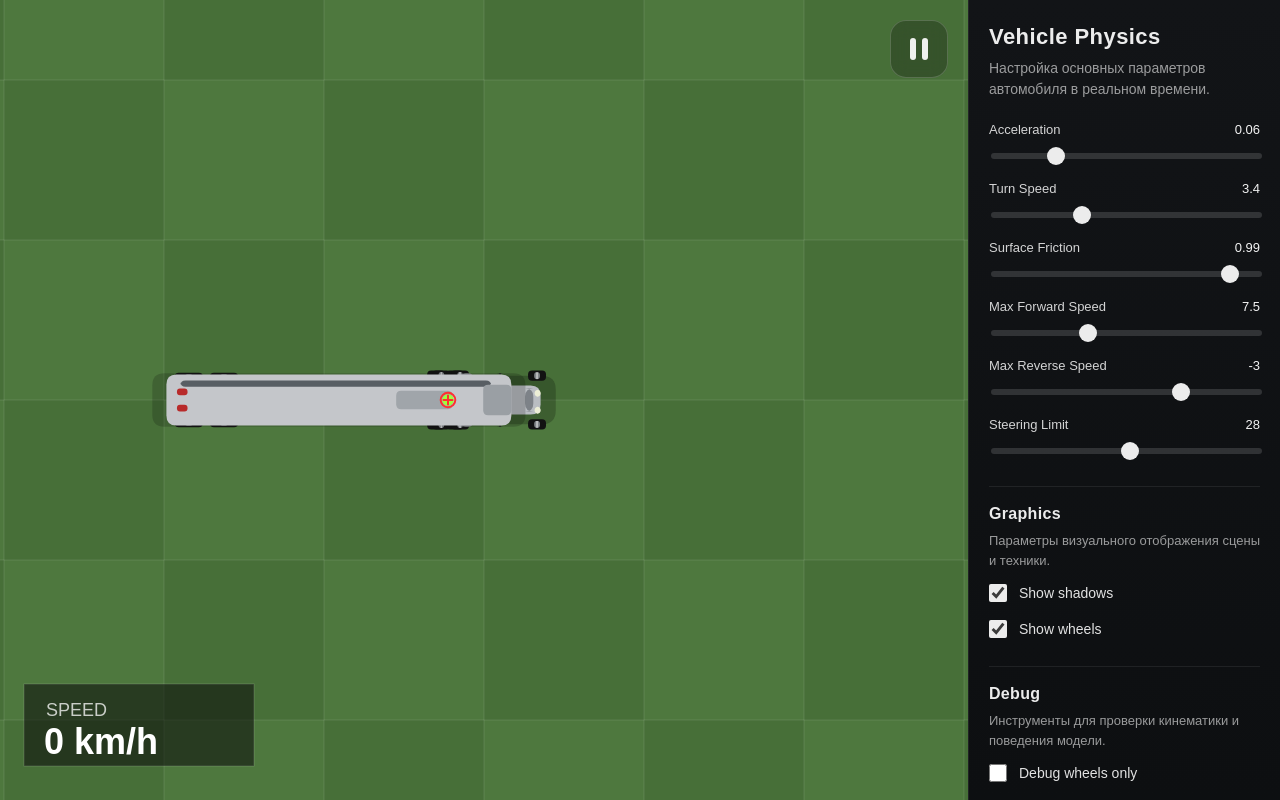
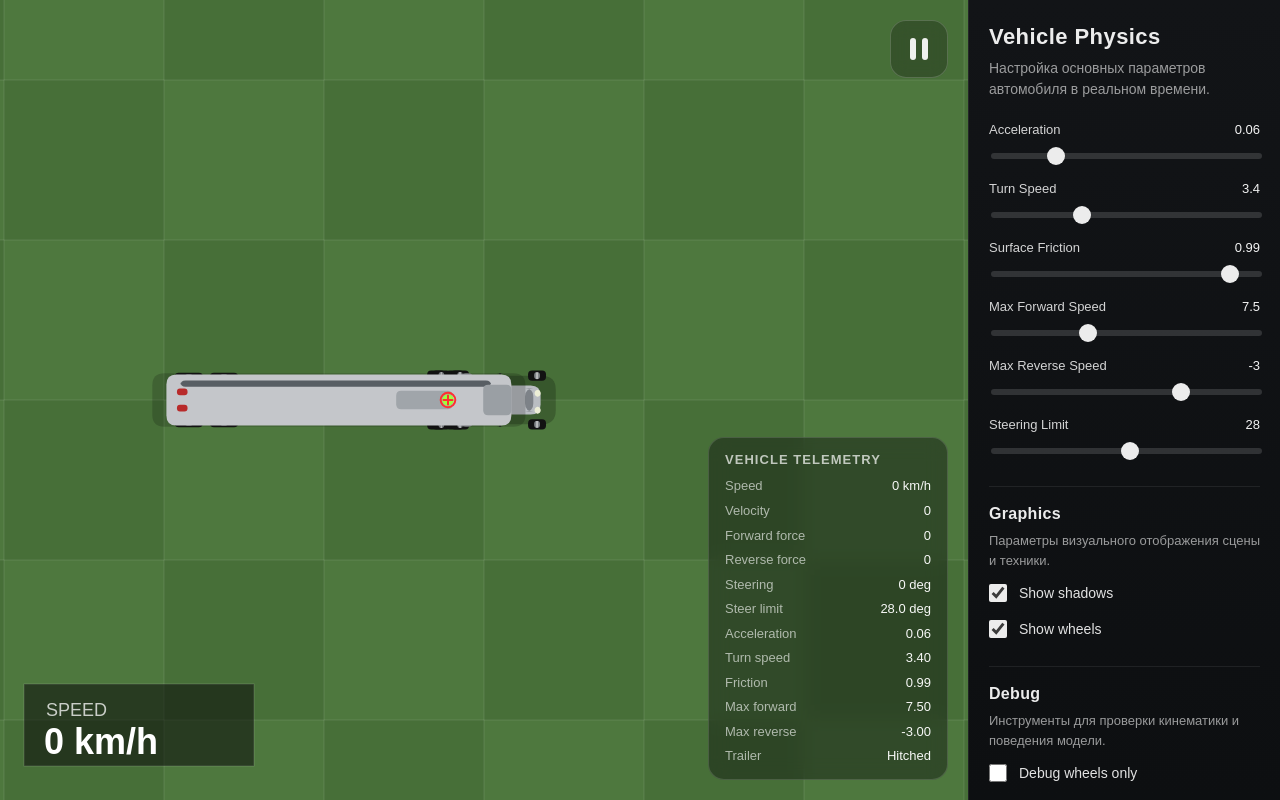
Before and after one commit to yarikus/carsim, a plain HTML site: page index.html in a window 1280 px wide. Drawn offline with Linux system fonts and the light colour scheme.

Commit message:
vehicle telemetry

```diff
--- a/index.html
+++ b/index.html
@@ -98,6 +98,50 @@
                 width: 100%;
                 height: 100vh;
                 background: linear-gradient(180deg, rgb(72, 108, 38) 0%, rgb(92, 128, 54) 100%);
+            }
+
+            .telemetry-panel {
+                position: fixed;
+                right: 332px;
+                bottom: 20px;
+                width: 240px;
+                box-sizing: border-box;
+                padding: 14px 16px;
+                border: 1px solid rgba(255, 255, 255, 0.14);
+                border-radius: 16px;
+                background: rgba(10, 12, 14, 0.42);
+                backdrop-filter: blur(10px);
+                -webkit-backdrop-filter: blur(10px);
+                color: rgba(255, 255, 255, 0.92);
+                z-index: 2;
+                pointer-events: none;
+            }
+
+            .telemetry-panel h3 {
+                margin: 0 0 10px;
+                font-size: 13px;
+                font-weight: 700;
+                letter-spacing: 0.08em;
+                text-transform: uppercase;
+                color: rgba(255, 255, 255, 0.7);
+            }
+
+            .telemetry-grid {
+                display: grid;
+                grid-template-columns: minmax(0, 1fr) auto;
+                gap: 7px 14px;
+                font-size: 13px;
+                line-height: 1.35;
+            }
+
+            .telemetry-label {
+                color: rgba(255, 255, 255, 0.62);
+            }
+
+            .telemetry-value {
+                text-align: right;
+                color: rgba(255, 255, 255, 0.96);
+                font-variant-numeric: tabular-nums;
             }
 
             .sidebar {
@@ -222,6 +266,10 @@
                 </span>
             </button>
             <canvas id="tela" width="1280" height="680"></canvas>
+            <section class="telemetry-panel" id="telemetryPanel" aria-label="Vehicle telemetry">
+                <h3>Vehicle Telemetry</h3>
+                <div class="telemetry-grid" id="telemetryGrid"></div>
+            </section>
         </div>
         <aside class="sidebar">
             <h2>Vehicle Physics</h2>
--- a/script.js
+++ b/script.js
@@ -16,6 +16,7 @@ document.onclick = onDocumentClick
 window.CarSimPhysics.initializeWorld(state)
 window.CarSimEnvironment.resizeCanvas(canvas)
 window.CarSimUI.initializeControls(state)
+window.CarSimUI.initializeTelemetryPanel()
 window.CarSimUI.initializeMusicButton(state, music, musicToggle)
 
 requestAnimationFrame(draw)
@@ -49,6 +50,7 @@ function draw() {
     ctx.restore()
 
     window.CarSimUI.drawHud(ctx, canvas, state.car)
+    window.CarSimUI.updateTelemetryPanel(state)
     requestAnimationFrame(draw)
 }
 
--- a/ui.js
+++ b/ui.js
@@ -1,6 +1,8 @@
 "use strict"
 
 window.CarSimUI = (function() {
+    var telemetryGrid = null
+
     function initializeControls(state) {
         var configControls = document.querySelectorAll("[data-config]")
         var shadowToggle = document.getElementById("showShadowsToggle")
@@ -111,6 +113,37 @@ window.CarSimUI = (function() {
         ctx.restore()
     }
 
+    function initializeTelemetryPanel() {
+        telemetryGrid = document.getElementById("telemetryGrid")
+    }
+
+    function updateTelemetryPanel(state) {
+        var rows
+
+        if (!telemetryGrid) {
+            return
+        }
+
+        rows = [
+            { label: "Speed", value: formatTelemetryValue(state.car.displayVelocity, " km/h") },
+            { label: "Velocity", value: formatTelemetryNumber(state.car.velocity) },
+            { label: "Forward force", value: formatTelemetryNumber(state.car.forceFoward) },
+            { label: "Reverse force", value: formatTelemetryNumber(state.car.forceBackward) },
+            { label: "Steering", value: formatTelemetryValue(state.car.steeringAngle, " deg") },
+            { label: "Steer limit", value: formatTelemetryValue(state.physicsConfig.maxSteeringAngle, " deg") },
+            { label: "Acceleration", value: formatTelemetryNumber(state.physicsConfig.baseForce) },
+            { label: "Turn speed", value: formatTelemetryNumber(state.physicsConfig.baseTurningSpeed) },
+            { label: "Friction", value: formatTelemetryNumber(state.physicsConfig.surfaceFriction) },
+            { label: "Max forward", value: formatTelemetryNumber(state.physicsConfig.maxSpeedFront) },
+            { label: "Max reverse", value: formatTelemetryNumber(state.physicsConfig.maxSpeedBack) },
+            { label: "Trailer", value: state.debugDetachTrailer ? "Detached" : "Hitched" }
+        ]
+
+        telemetryGrid.innerHTML = rows.map(function(row) {
+            return '<span class="telemetry-label">' + row.label + '</span><span class="telemetry-value">' + row.value + '</span>'
+        }).join("")
+    }
+
     function drawCar(ctx, state) {
         window.CarSimVehicleAppearance.drawCar(ctx, state.car, state.wheels, {
             wheelsOnly: state.modelDebugWheelsOnly,
@@ -169,10 +202,34 @@ window.CarSimUI = (function() {
         return numericValue.toFixed(3).replace(/0+$/, "").replace(/\.$/, "")
     }
 
+    function formatTelemetryValue(value, suffix) {
+        return formatTelemetryNumber(value) + suffix
+    }
+
+    function formatTelemetryNumber(value) {
+        var numericValue = Number(value)
+
+        if (Math.abs(numericValue) >= 100) {
+            return numericValue.toFixed(0)
+        }
+
+        if (Math.abs(numericValue) >= 10) {
+            return numericValue.toFixed(1)
+        }
+
+        if (Math.abs(numericValue) >= 1) {
+            return numericValue.toFixed(2)
+        }
+
+        return numericValue.toFixed(3).replace(/0+$/, "").replace(/\.$/, "")
+    }
+
     return {
         initializeControls: initializeControls,
+        initializeTelemetryPanel: initializeTelemetryPanel,
         initializeMusicButton: initializeMusicButton,
         musicControl: musicControl,
+        updateTelemetryPanel: updateTelemetryPanel,
         drawHud: drawHud,
         drawCar: drawCar,
         drawTrailer: drawTrailer
```
